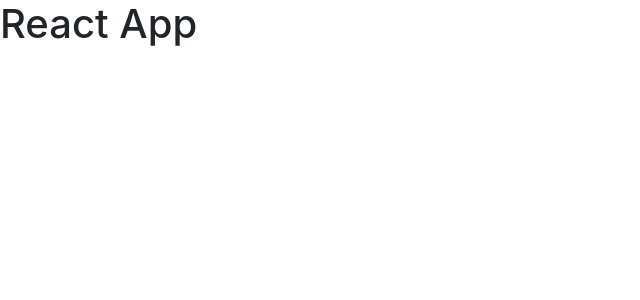
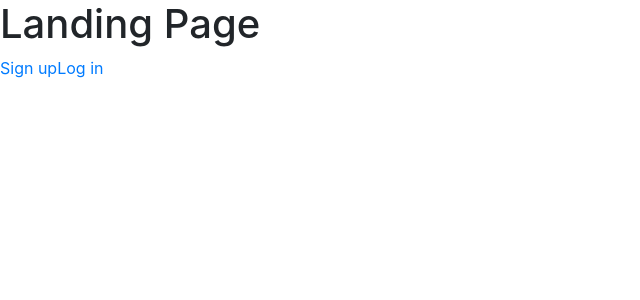
Before and after one commit to mariojuretic/mood-app, a React (Create React App) app in the folder client/: page / in a window 1280 px wide. Shown: the top 300 px of the page, without its empty margins (0-640 px from the left). Built offline with nearby package versions, Linux system fonts and the light colour scheme.

Commit message:
Setup react router and components

```diff
--- a/client/package.json
+++ b/client/package.json
@@ -5,6 +5,7 @@
   "dependencies": {
     "react": "^16.6.0",
     "react-dom": "^16.6.0",
+    "react-router-dom": "4.3.1",
     "react-scripts": "2.1.0"
   },
   "scripts": {
--- a/client/src/App.js
+++ b/client/src/App.js
@@ -1,11 +1,22 @@
 import React, { Component } from "react";
+import { BrowserRouter as Router, Route, Switch } from "react-router-dom";
+
+import Landing from "./components/pages/Landing";
+import NotFound from "./components/pages/NotFound";
+import Register from "./components/auth/Register";
+import Login from "./components/auth/Login";
 
 class App extends Component {
   render() {
     return (
-      <div>
-        <h1>React App</h1>
-      </div>
+      <Router>
+        <Switch>
+          <Route exact path="/" component={Landing} />
+          <Route exact path="/register" component={Register} />
+          <Route exact path="/login" component={Login} />
+          <Route component={NotFound} />
+        </Switch>
+      </Router>
     );
   }
 }
--- /dev/null
+++ b/client/src/components/auth/Login.js
@@ -0,0 +1,13 @@
+import React, { Component } from "react";
+
+class Login extends Component {
+  render() {
+    return (
+      <div>
+        <h1>Log in</h1>
+      </div>
+    );
+  }
+}
+
+export default Login;
--- /dev/null
+++ b/client/src/components/auth/Register.js
@@ -0,0 +1,13 @@
+import React, { Component } from "react";
+
+class Register extends Component {
+  render() {
+    return (
+      <div>
+        <h1>Sign up</h1>
+      </div>
+    );
+  }
+}
+
+export default Register;
--- /dev/null
+++ b/client/src/components/pages/Landing.js
@@ -0,0 +1,16 @@
+import React, { Component } from "react";
+import { Link } from "react-router-dom";
+
+class Landing extends Component {
+  render() {
+    return (
+      <div>
+        <h1>Landing Page</h1>
+        <Link to="/register">Sign up</Link>
+        <Link to="/login">Log in</Link>
+      </div>
+    );
+  }
+}
+
+export default Landing;
--- /dev/null
+++ b/client/src/components/pages/NotFound.js
@@ -0,0 +1,11 @@
+import React from "react";
+import { Link } from "react-router-dom";
+
+export default function NotFound() {
+  return (
+    <div>
+      <h1>404 Not Found</h1>
+      <Link to="/">Back to home page</Link>
+    </div>
+  );
+}
```
